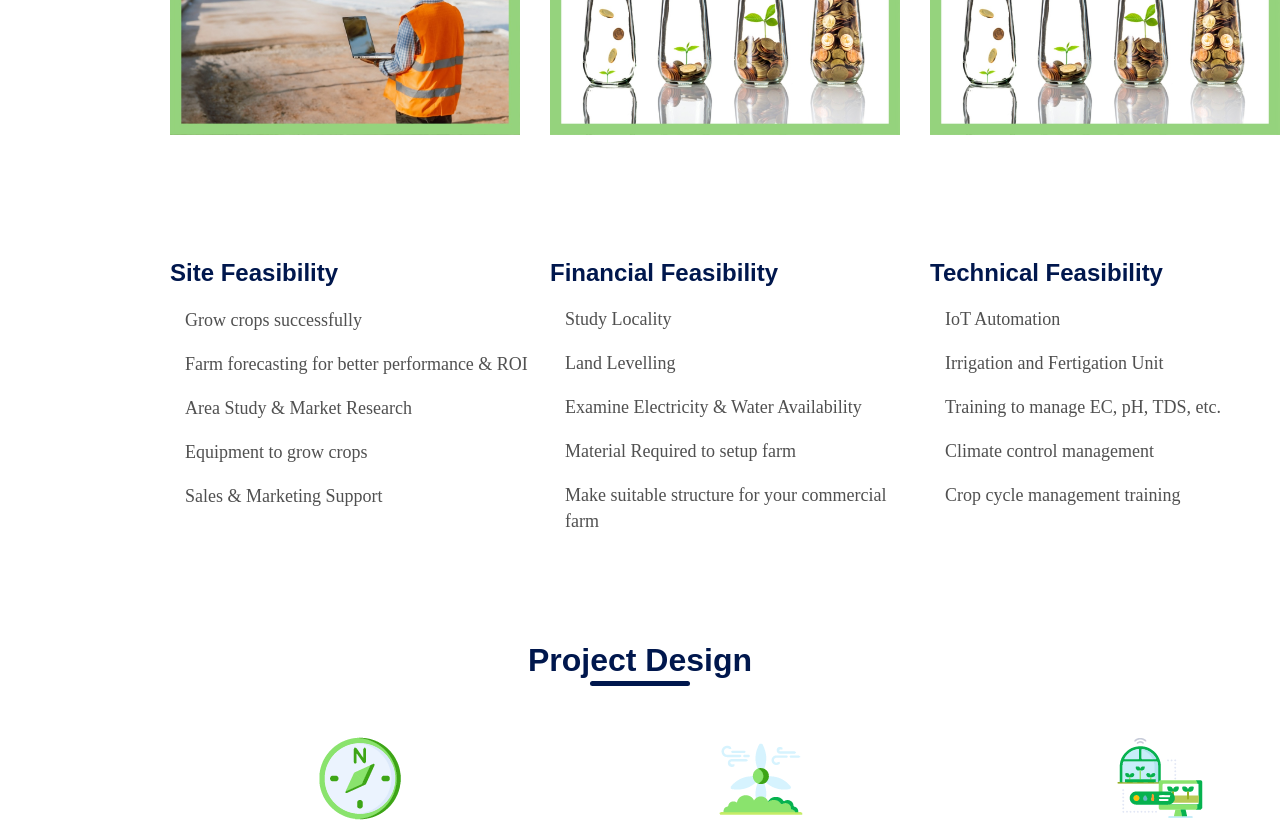
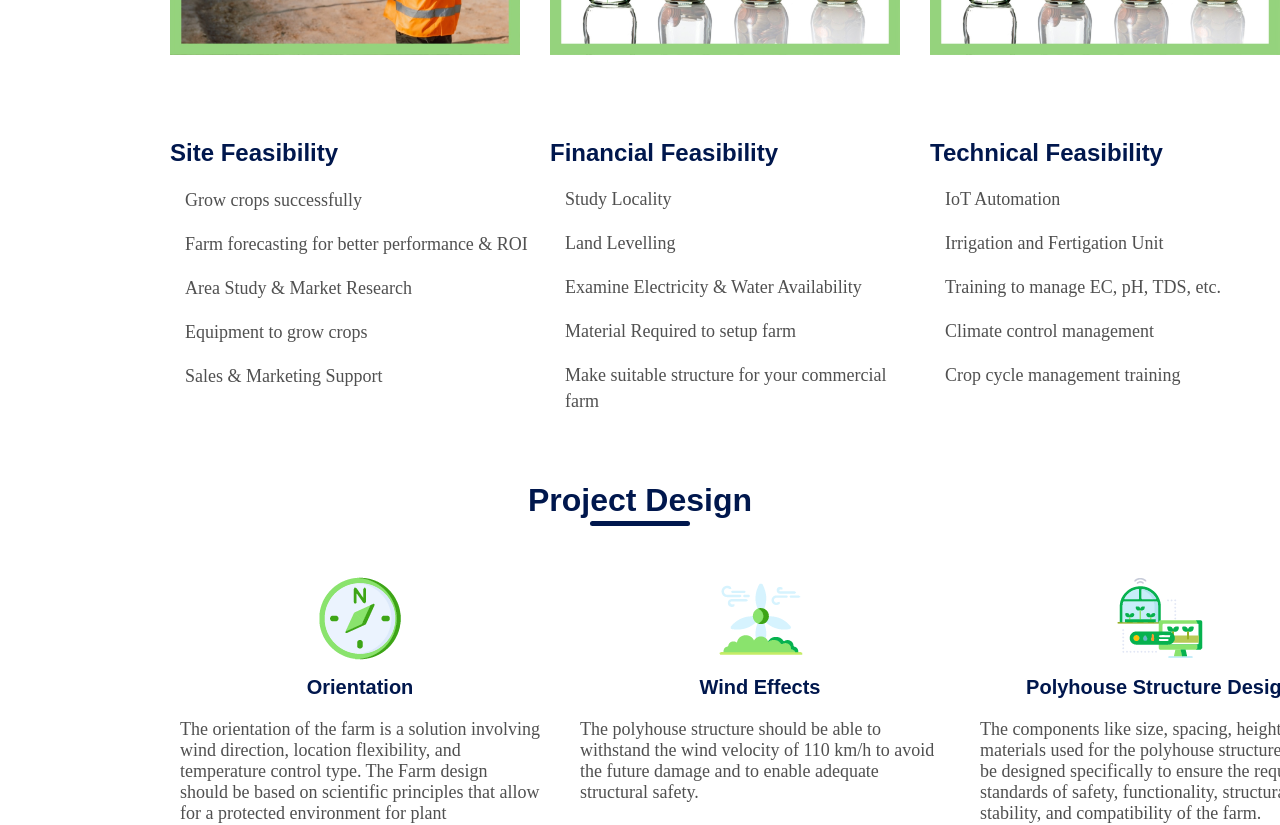
Before and after one commit to Sk-Bhardwaj24/Caliper_Business, a React (Create React App) app: page /service in a window 1280 px wide. Shown: the part 1340-2165 px from the top of the page. Built offline with nearby package versions, Linux system fonts and the light colour scheme.

Commit message:
fixing bugs

```diff
--- a/src/Style/service.module.css
+++ b/src/Style/service.module.css
@@ -82,7 +82,7 @@
   line-height: 0px;
 }
 .sec1 {
-  margin-top: 80px;
+  margin-top: 40px;
   font-weight: bold;
   color: rgb(0 23 77);
 }
```
